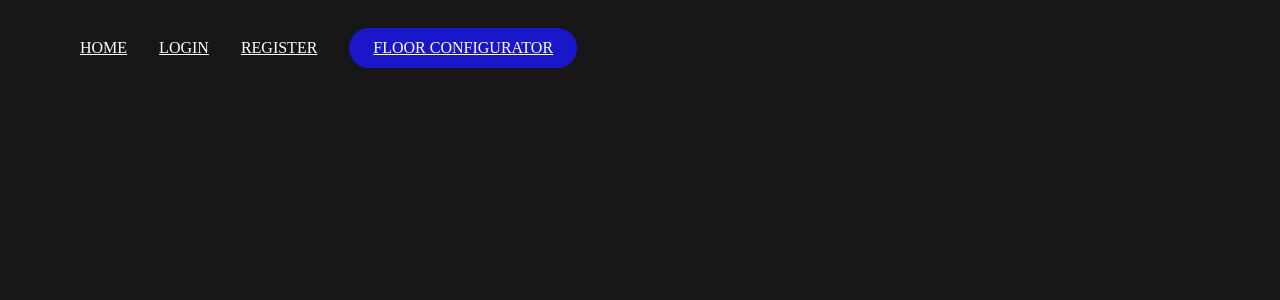
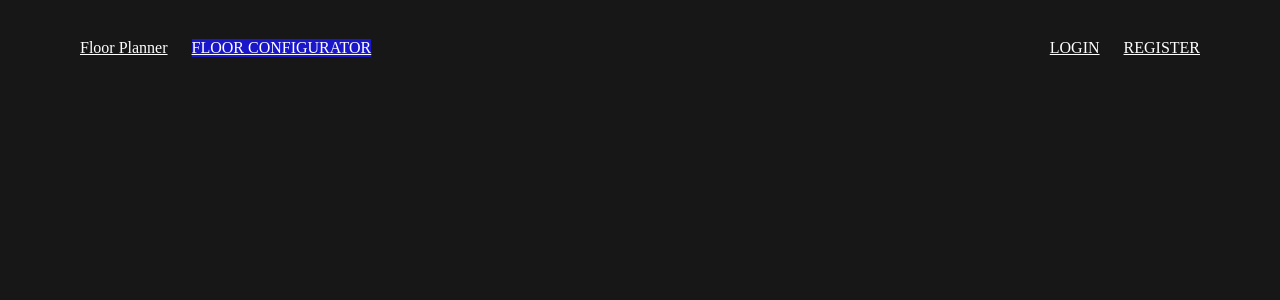
Before and after one commit to 5thAttemptCode/FloorPlaner-MERN_R3F_Docker, a React (Vite) app in the folder frontend/: page / in a window 1280 px wide. Shown: the top 300 px of the page. Built offline with nearby package versions, Linux system fonts and the light colour scheme; no server answers.

Commit message:
Add files via upload

```diff
--- a/frontend/src/components/nav/index.jsx
+++ b/frontend/src/components/nav/index.jsx
@@ -5,10 +5,14 @@ import { Link } from 'react-router-dom'
 export default function Nav() {
   return (
     <nav>
-      <Link to="/">HOME</Link>
-      <Link to="/login" >LOGIN</Link>
-      <Link to="/register">REGISTER</Link>
-      <Link className='floor-config' to="/configurator">FLOOR CONFIGURATOR</Link>
+      <div>
+        <Link to="/">Floor Planner</Link>
+        <Link className='floor-config' to="/configurator">FLOOR CONFIGURATOR</Link>
+      </div>
+      <div>
+        <Link to="/login" >LOGIN</Link>
+        <Link to="/register">REGISTER</Link>
+      </div>
     </nav>
   )
 }
--- a/frontend/src/components/nav/style.css
+++ b/frontend/src/components/nav/style.css
@@ -2,14 +2,17 @@ nav{
     width: 100%;
     height: 12vh;
     display: flex;
-    justify-content: flex-start;
+    justify-content: space-between;
+    padding-inline: 5rem;
+}
+
+nav > div{
+    display: flex;
+    justify-content: center;
     align-items: center;
-    gap: 2rem;
-    padding-left: 5rem;
+    gap: 1.5rem;
 }
 
 .floor-config{
     background: rgb(26, 23, 203);
-    padding: 0.7rem 1.5rem;
-    border-radius: 50px;
 }
```
